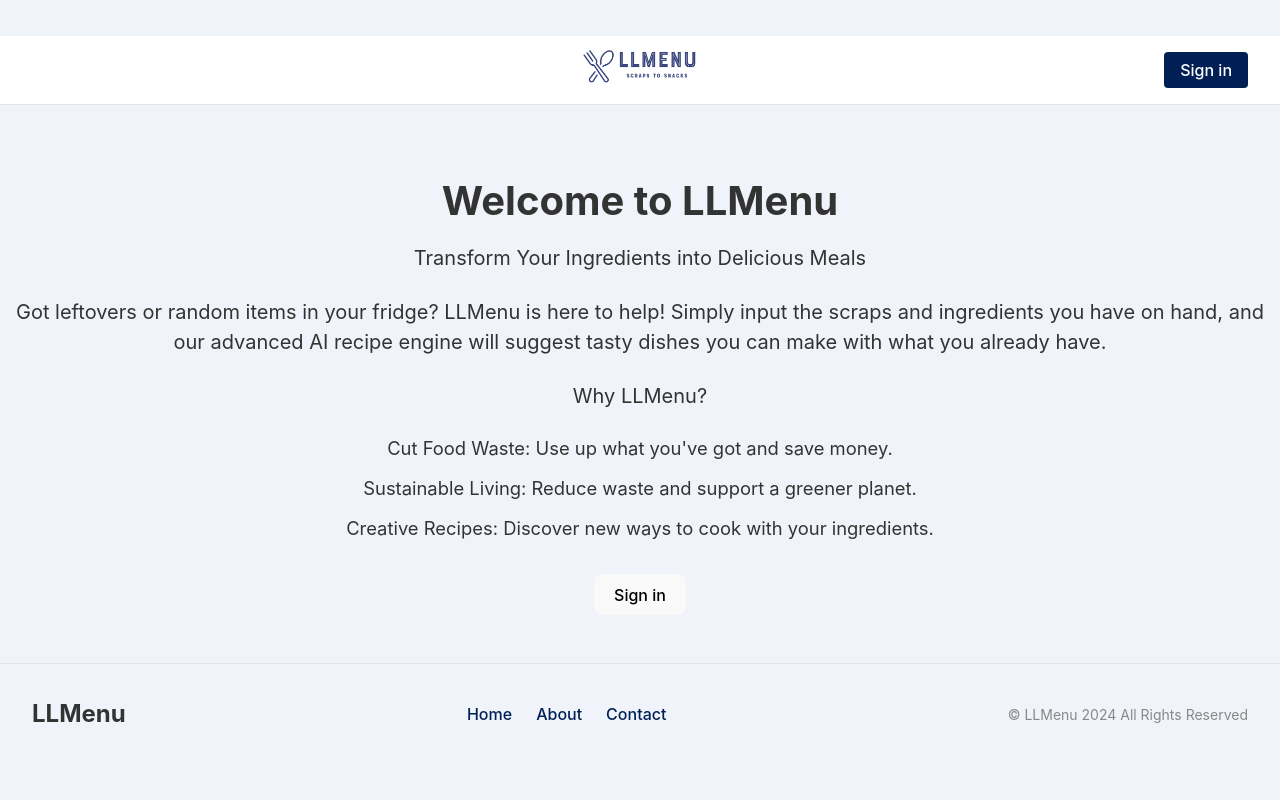
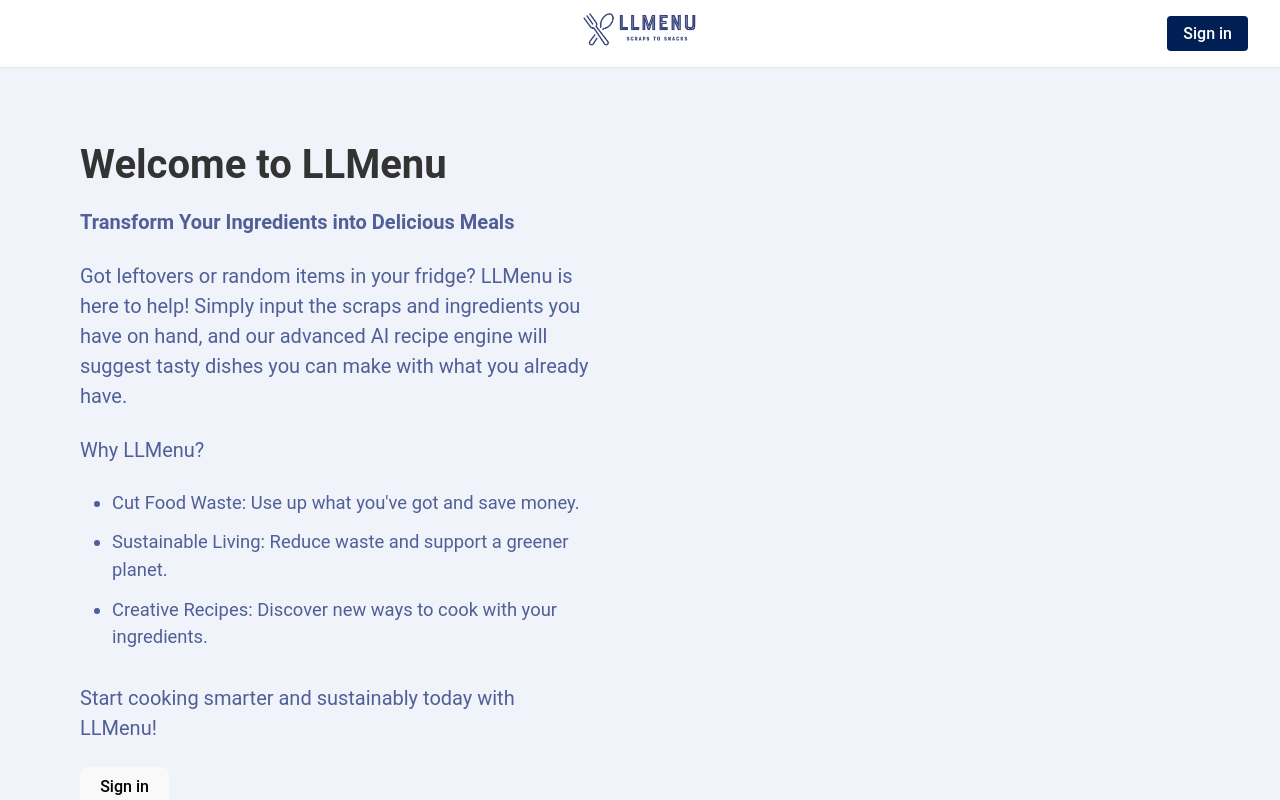
Before and after one commit to Hemosoo/hackMIT2024, a React (Vite) app in the folder my-app/: page / in a window 1280 px wide. Shown: the top 800 px of the page. Built offline with nearby package versions, Linux system fonts and the light colour scheme; no server answers.

Commit message:
Frontend: Updated sign in page

```diff
--- a/my-app/src/App.css
+++ b/my-app/src/App.css
@@ -44,7 +44,7 @@
 /* General Styles */
 body {
   margin: 0;
-  font-family: 'Inter', sans-serif;
+  font-family: 'Roboto', sans-serif;
   background-color: #f0f4fa;
   color: #333;
 }
@@ -85,8 +85,11 @@
 
 /* Main Content */
 .main-content {
-  text-align: center;
+  text-align: left;
   padding: 3rem 1rem;
+  max-width: 40%;
+  margin: 0;
+  padding-left: 5rem;
 }
 
 .main-content h1 {
@@ -97,17 +100,24 @@
 .main-content p {
   font-size: 1.25rem;
   margin-bottom: 1.5rem;
+  color: #505F98;
 }
 
 .main-content ul {
-  list-style-type: none;
+  list-style-type: disc;
   padding: 0;
   margin-bottom: 2rem;
+  padding-left: 2rem;
 }
 
 .main-content li {
   margin-bottom: 0.75rem;
   font-size: 1.15rem;
+  color: #505F98;
+}
+
+.main-content li::marker {
+  color: #505F98;
 }
 
 /* Main Sign-In Button */
--- a/my-app/src/pages/SignInPage.tsx
+++ b/my-app/src/pages/SignInPage.tsx
@@ -12,7 +12,7 @@
             {/* Main Content Section */}
             <main className="main-content">
                 <h1>Welcome to LLMenu</h1>
-                <p>Transform Your Ingredients into Delicious Meals</p>
+                <p><strong>Transform Your Ingredients into Delicious Meals</strong></p>
                 <p>
                 Got leftovers or random items in your fridge? LLMenu is here to help! Simply input the scraps and ingredients you have on hand, and our advanced AI recipe engine will suggest tasty dishes you can make with what you already have.
                 </p>
@@ -22,6 +22,7 @@
                 <li>Sustainable Living: Reduce waste and support a greener planet.</li>
                 <li>Creative Recipes: Discover new ways to cook with your ingredients.</li>
                 </ul>
+                <p>Start cooking smarter and sustainably today with LLMenu!</p>
                 <SignedOut>
                 <SignInButton/>
                 </SignedOut>
```
